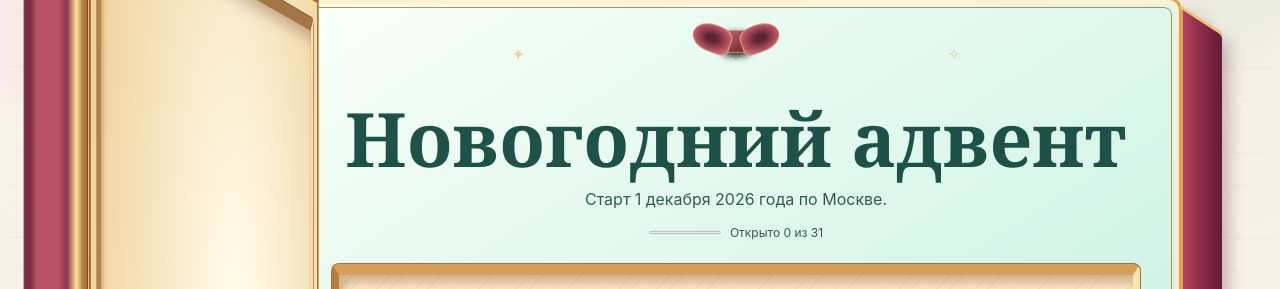
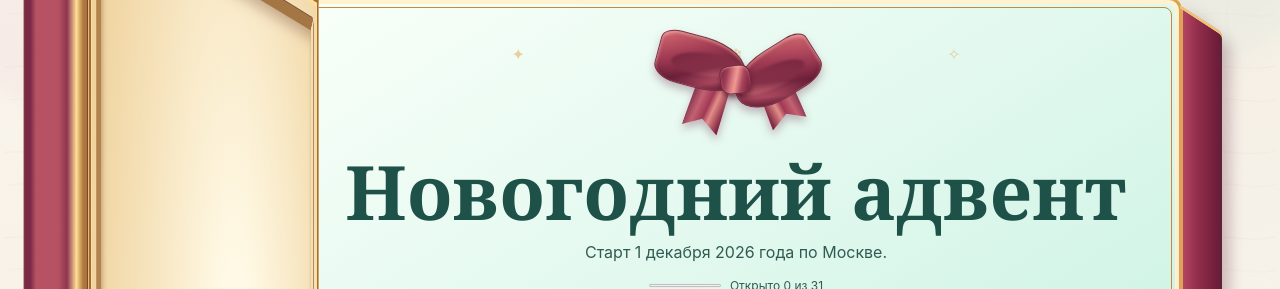
Before and after one commit to TA-achievements/travelask-stickerbook, a plain HTML site: page advent.html in a window 1280 px wide. Shown: the part 179-468 px from the top of the page. Drawn offline with Linux system fonts and the light colour scheme.

Commit message:
Update advent.html

```diff
--- a/advent.html
+++ b/advent.html
@@ -22,19 +22,43 @@
     border: 1px solid #edc78c78; border-radius: 8px; pointer-events: none;
   }
   .advent-lid { position: relative; text-align: center; padding: clamp(31px, 6vw, 62px) 8px 24px; }
+  .advent-lid { padding-top: clamp(70px, 10vw, 115px); }
   .advent-bow {
-    position: absolute; top: -9px; left: 50%; translate: -50% 0; width: 28px; height: 23px;
-    border-radius: 7px; z-index: 1;
-    background: linear-gradient(145deg, #c86f71, #863344 68%);
-    box-shadow: inset 0 0 0 1px #f7c0a18c, 0 3px 7px #102823;
+    position: absolute; z-index: 1; top: 5px; left: 50%; translate: -50% 0;
+    width: clamp(106px, 17vw, 174px); aspect-ratio: 1.9;
+    isolation: isolate; pointer-events: none;
+    filter: drop-shadow(0 5px 4px #6b294c55);
   }
-  .advent-bow::before, .advent-bow::after {
-    content: ""; position: absolute; top: -6px; width: 38px; height: 26px;
-    z-index: -1; border: 1px solid #f3bc9c9c;
-    background: radial-gradient(ellipse at center, #592434 17%, #a84958 57%, #c77274 82%);
+  .advent-bow-loop {
+    position: absolute; inset: 5% 47% 38% 1%; transform: rotate(15deg);
+    transform-origin: right 75%; border-radius: 27% 68% 62% 37%;
+    border: 1px solid #793044;
+    background: linear-gradient(153deg, #e39492 1%, #c55b68 13%, #9f3a53 36%,
+      #73243e 59%, #b95167 76%, #5b1832 96%);
+    box-shadow: inset 1px 2px 3px #f8b3a58c, inset -5px -4px 8px #4f142b80;
   }
-  .advent-bow::before { right: 18px; border-radius: 65% 48% 30% 65%; rotate: 20deg; }
-  .advent-bow::after { left: 18px; border-radius: 48% 65% 65% 30%; rotate: -20deg; }
+  .advent-bow-loop::after {
+    content: ""; position: absolute; inset: 28% 5% 26% 16%;
+    border-radius: 63% 38% 60% 50%;
+    background: linear-gradient(157deg, #5d193398 15%, #a6485940 57%, #e98c894f 80%);
+    transform: rotate(-6deg); filter: blur(1px);
+  }
+  .advent-bow-loop--right { scale: -1 1; transform-origin: center; left: 47%; right: 1%; rotate: -17deg; }
+  .advent-bow-tail {
+    position: absolute; z-index: -1; top: 38%; bottom: 0; left: 28%; width: 21%;
+    transform: rotate(18deg); transform-origin: 70% 0;
+    clip-path: polygon(6% 0, 96% 0, 100% 100%, 49% 80%, 0 100%);
+    background: linear-gradient(97deg, #6c2541, #c46171 31%, #9f3955 53%, #e38d88 67%, #822742 94%);
+  }
+  .advent-bow-tail--right { left: 51%; bottom: 5%; transform: rotate(-22deg) scaleX(-1); }
+  .advent-bow-knot {
+    position: absolute; top: 23%; left: 41%; width: 18%; height: 32%;
+    rotate: -7deg; border-radius: 28% 35% 30% 33%;
+    border: 1px solid #762741;
+    background: linear-gradient(108deg, #70213f, #a13e58 24%, #dd8184 42%,
+      #f09b91 51%, #aa435c 70%, #6b1d39 99%);
+    box-shadow: inset 0 1px 2px #f9b6a693, 0 3px 5px #4c172b9e;
+  }
   .advent-lid h1 { margin: 0; font: 700 clamp(32px, 7vw, 75px)/1 Georgia, serif; text-wrap: balance; }
   .advent-status { margin: 12px auto 0; line-height: 1.45; color: #ffedc8; }
   .advent-progress {
@@ -547,7 +571,11 @@
   <section class="advent" aria-labelledby="advent-title">
     <div class="advent-case-depth" aria-hidden="true"></div>
     <div class="advent-lid">
-      <span class="advent-bow" aria-hidden="true"></span>
+      <span class="advent-bow" aria-hidden="true">
+        <span class="advent-bow-tail"></span><span class="advent-bow-tail advent-bow-tail--right"></span>
+        <span class="advent-bow-loop"></span><span class="advent-bow-loop advent-bow-loop--right"></span>
+        <span class="advent-bow-knot"></span>
+      </span>
       <h1 id="advent-title">Новогодний адвент</h1>
       <p class="advent-status" id="adventStatus" role="status"></p>
       <label class="advent-progress"><progress id="adventProgress" max="31" value="0"></progress><span id="adventCount">Открыто 0 из 31</span></label>
```
